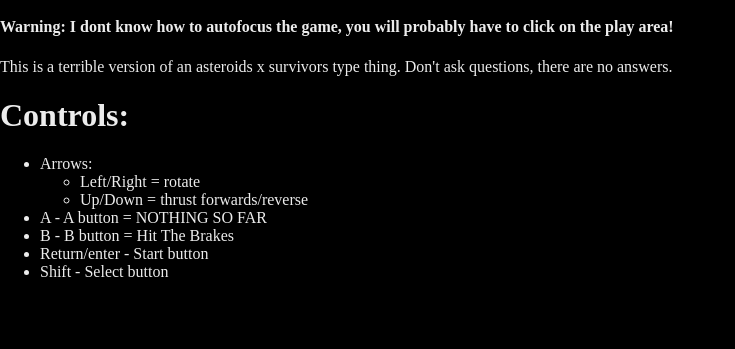
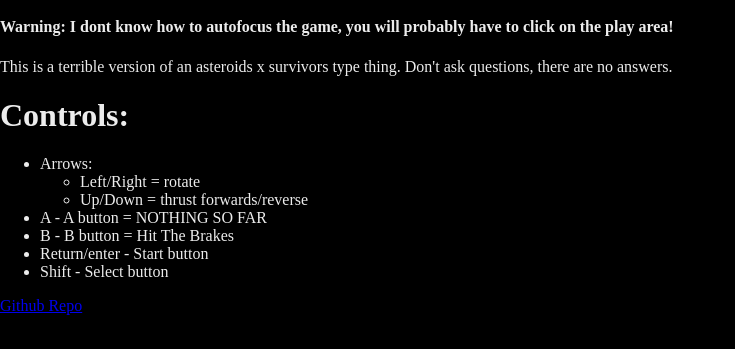
Before and after one commit to emarcotte/gbj11, a plain HTML site: page index.html in a window 1280 px wide. Shown: the part 163-512 px from the top of the page, without its empty margins (0-735 px from the left). Drawn offline with Linux system fonts and the light colour scheme.

Commit message:
feat: link go github from the index page

```diff
--- a/index.html
+++ b/index.html
@@ -59,6 +59,8 @@
         <li>Return/enter - Start button</li>
         <li>Shift - Select button</li>
     </ul>
+
+    <a href="https://github.com/emarcotte/gbj11">Github Repo</a>
 </body>
 
 </html>
```
